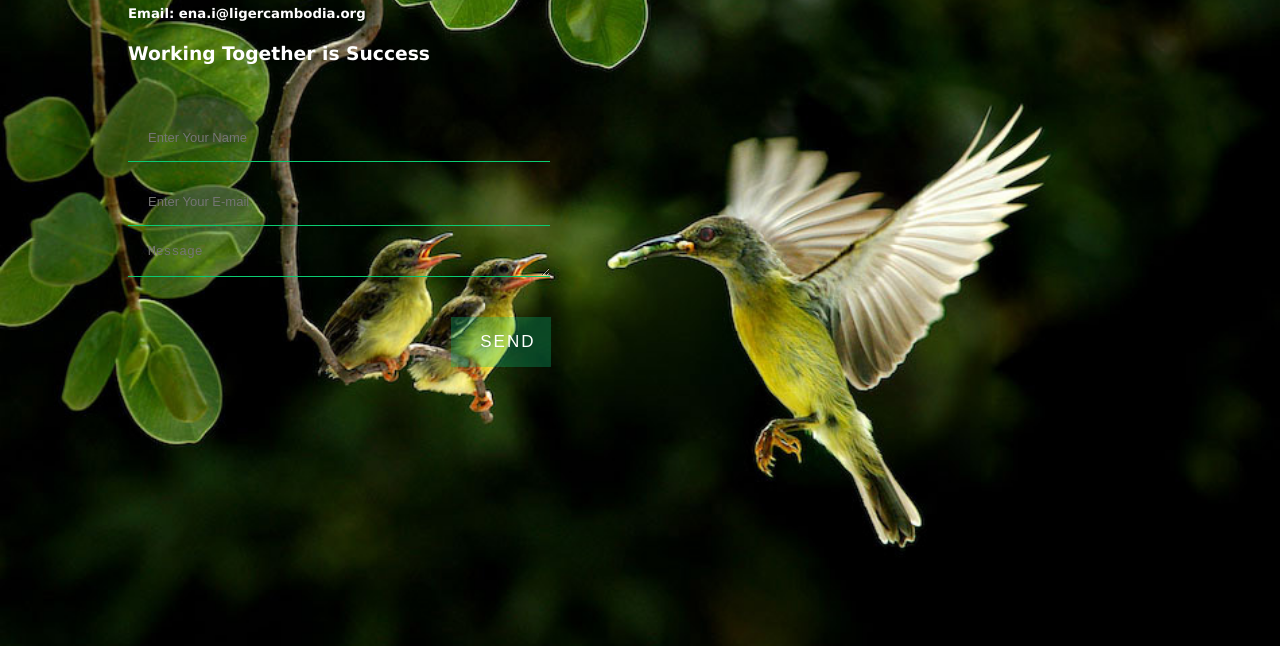
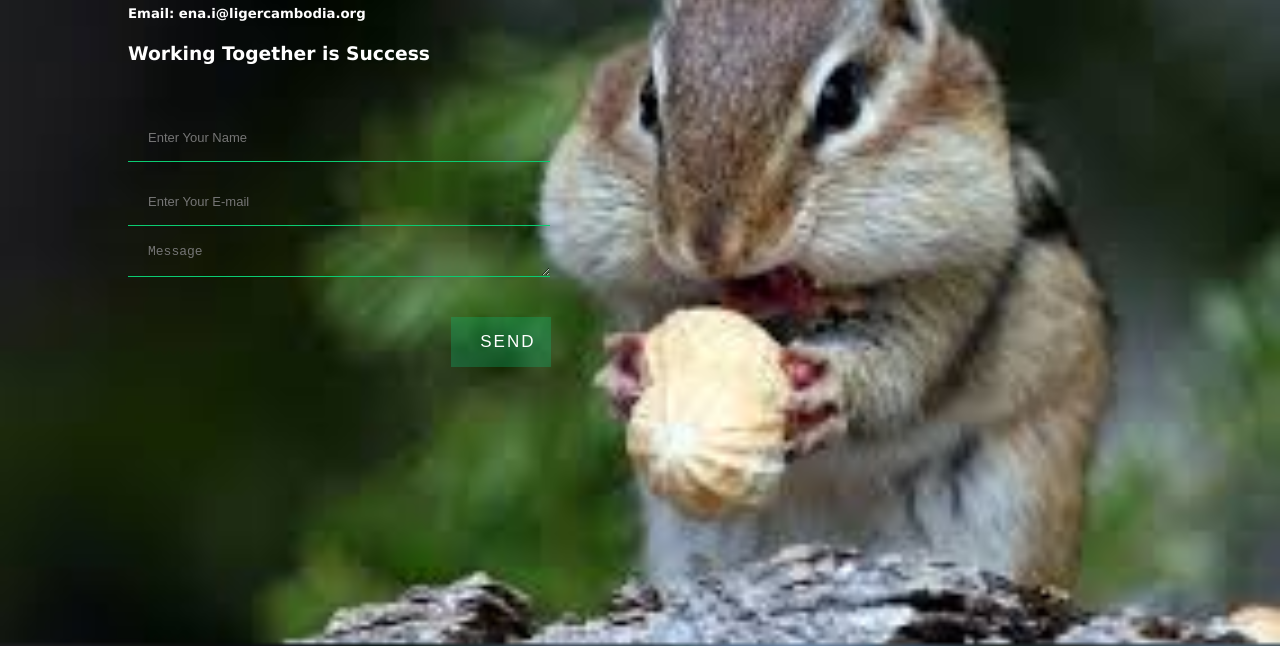
Before and after one commit to Ena12345/Ena12345.githup.io, a plain HTML site: page Contact.html in a window 1280 px wide. Shown: the part 154-800 px from the top of the page. Drawn offline with Linux system fonts and the light colour scheme.

Commit message:
Update contact.css

```diff
--- a/contact.css
+++ b/contact.css
@@ -3,7 +3,7 @@ body{
     padding: 0;
     position: absolute;
     left: 10%;
-    background: url(hh.jpg);
+    background: url(images.jpg);
     background-size: cover;
     font-family: 'Lucida Sans', 'Lucida Sans Regular', 'Lucida Grande', 'Lucida Sans Unicode', Geneva, Verdana, sans-serif;
 }
```
